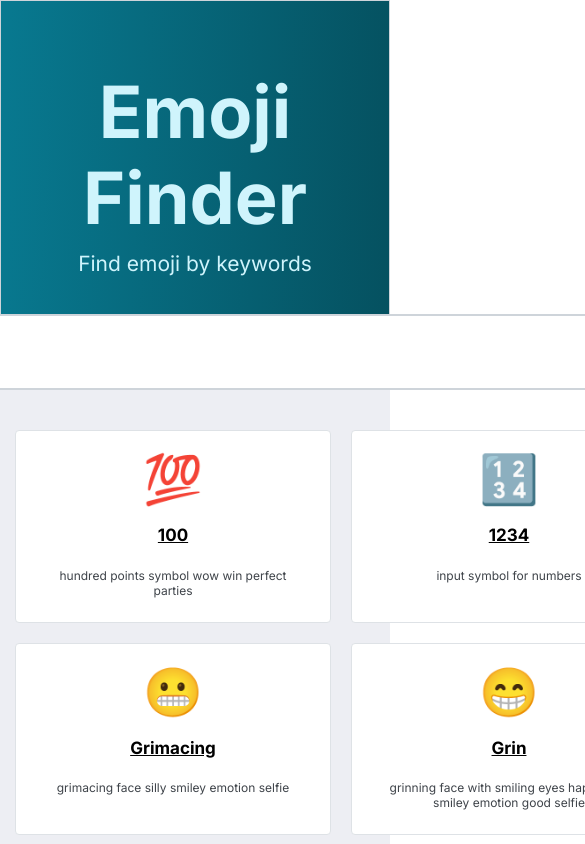
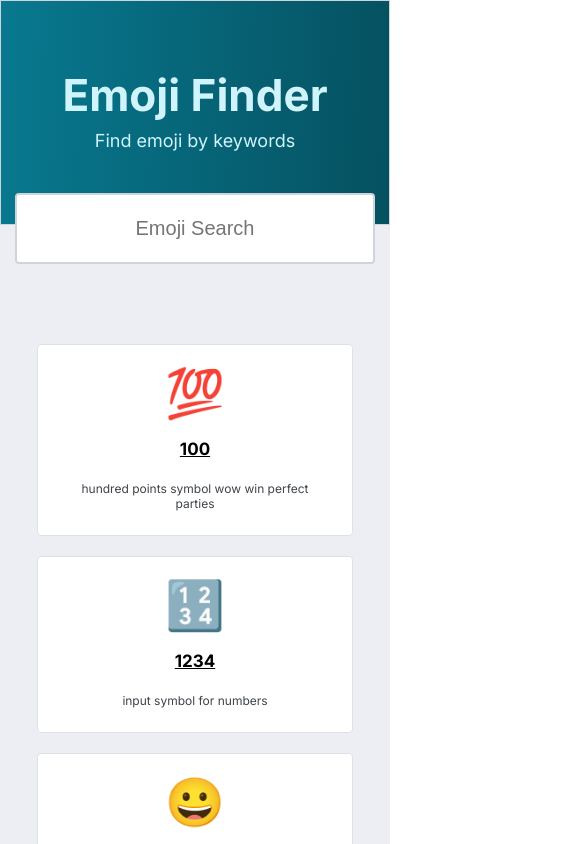
Before and after one commit to teacher-cheater/Emoji-Finder-App, a React (Create React App) app: page / in a window 390 px wide. Shown: the top 844 px of the page, 585 px wide, since content can reach past the window. Built offline with nearby package versions, Linux system fonts and the light colour scheme.

Commit message:
other search

```diff
--- a/package.json
+++ b/package.json
@@ -6,9 +6,10 @@
     "@testing-library/jest-dom": "^5.16.4",
     "@testing-library/react": "^13.3.0",
     "@testing-library/user-event": "^13.5.0",
+    "fuse.js": "^6.6.2",
     "react": "^18.2.0",
     "react-dom": "^18.2.0",
-    "react-scripts": "5.0.1",
+    "react-scripts": "^5.0.1",
     "web-vitals": "^2.1.4"
   },
   "scripts": {
@@ -17,6 +18,8 @@
     "test": "react-scripts test",
     "eject": "react-scripts eject"
   },
+  "react/jsx-uses-react": "off",
+  "react/react-in-jsx-scope": "off",
   "eslintConfig": {
     "extends": [
       "react-app",
--- a/src/components/Header/Header.css
+++ b/src/components/Header/Header.css
@@ -1,9 +1,6 @@
-
-
-
 .header {
   background: linear-gradient(92.33deg, #087990 0.12%, #055160 100%);
-  border: 1px solid #CED4DA;
+  border: 1px solid #ced4da;
 }
 
 .header__content {
@@ -13,14 +10,25 @@
   font-weight: 700;
   font-size: 72px;
   line-height: 1.2;
-  color: #CFF4FC;
+  color: #cff4fc;
   text-align: center;
   margin-bottom: 4px;
 }
+@media (max-width: 544px) {
+  .header__title {
+    font-size: 44px;
+  }
+}
+
 .header__subtitle {
   font-weight: 400;
   font-size: 21px;
   line-height: 1.7;
-  color: #CFF4FC;
+  color: #cff4fc;
   text-align: center;
 }
+@media (max-width: 544px) {
+  .header__subtitle {
+    font-size: 18px;
+  }
+}
--- a/src/components/Input/Input.css
+++ b/src/components/Input/Input.css
@@ -1,12 +1,9 @@
 .main__search {
-  position: absolute;
-  top: 0;
-  left: 50%;
-  transform: translate(-50%);
+  /*padding: 0 20px;*/
 }
 .main__input {
+  width: 100%;
   color: #abb5be;
-  width: 820px;
   display: inline-block;
   border: 2px solid #ced4da;
   background-color: #fff;
@@ -16,3 +13,9 @@
   text-transform: capitalize;
   margin-top: -40px;
 }
+@media (max-width: 544px) {
+  .main__input {
+    font-size: 20px;
+    text-align: center;
+  }
+}
--- a/src/components/Main/Main.css
+++ b/src/components/Main/Main.css
@@ -1,13 +1,13 @@
 .main {
   background: #edeef3;
 }
-.main__container {
-  position: relative;
-}
+
 .main__content {
   padding: 80px 0 102px;
   position: relative;
-  display: grid;
-  grid-template-columns: repeat(3, 1fr);
   gap: 20px;
+  display: flex;
+  flex-wrap: wrap;
+  gap: 20px;
+  justify-content: center;
 }
--- a/src/components/Main/Main.jsx
+++ b/src/components/Main/Main.jsx
@@ -2,7 +2,7 @@ import { Card } from "../Card/Card.jsx";
 import { Input } from "../Input/Input.jsx";
 import { data } from "../../data";
 import { useState } from "react";
-//нужно перебрать keywords и убрать повтор-яющиеся элементы(использовать set и преобразовать в строку и обратно)
+import Fuse from "fuse.js";
 
 function getUniqKeywords(dataKey) {
   return dataKey.map((elem) => {
@@ -16,22 +16,26 @@ const uniqKey = getUniqKeywords(data);
 
 export function Main() {
   const [input, setInput] = useState("");
-  const inputValue = input.split(" ").filter((elem) => elem.trim());
+  //const inputValue = input.split(" ").filter((elem) => elem.trim());
+
+  const fuse = new Fuse(uniqKey, {
+    keys: ["title", "keywords"],
+  });
+
+  const results = fuse.search(input);
+  const titleResults = input ? results.map((elem) => elem.item) : uniqKey;
+
+  //function setInputs({ currentTarget = {} }) {
+  //  const { value } = currentTarget;
+  //  setInput(value);
+  //}
 
   return (
     <main className="main">
       <div className="main__container">
         <Input setInput={setInput} input={input} />
         <div className="main__content">
-          {uniqKey
-            .filter((elem) =>
-              inputValue.every(
-                (elemSearch) =>
-                  elem.keywords.toLowerCase().includes(elemSearch) ||
-                  elem.title.toLowerCase().includes(elemSearch)
-              )
-            )
-            .map((elem, index) => (
+          {titleResults.map((elem, index) => (
             <Card
               key={index}
               title={elem.symbol}
--- a/src/index.js
+++ b/src/index.js
@@ -1,7 +1,7 @@
 import React from 'react';
 import ReactDOM from 'react-dom/client';
 import './index.css';
-import App from './App';
+import App from './App.js';
 
 const root = ReactDOM.createRoot(document.getElementById('root'));
 root.render(
```
Also changed, not shown: src/App.js (+9 -16 lines), 1 other file (tests, documents, lock files or other folders). Lines whose indentation alone changed are shown as unchanged.
